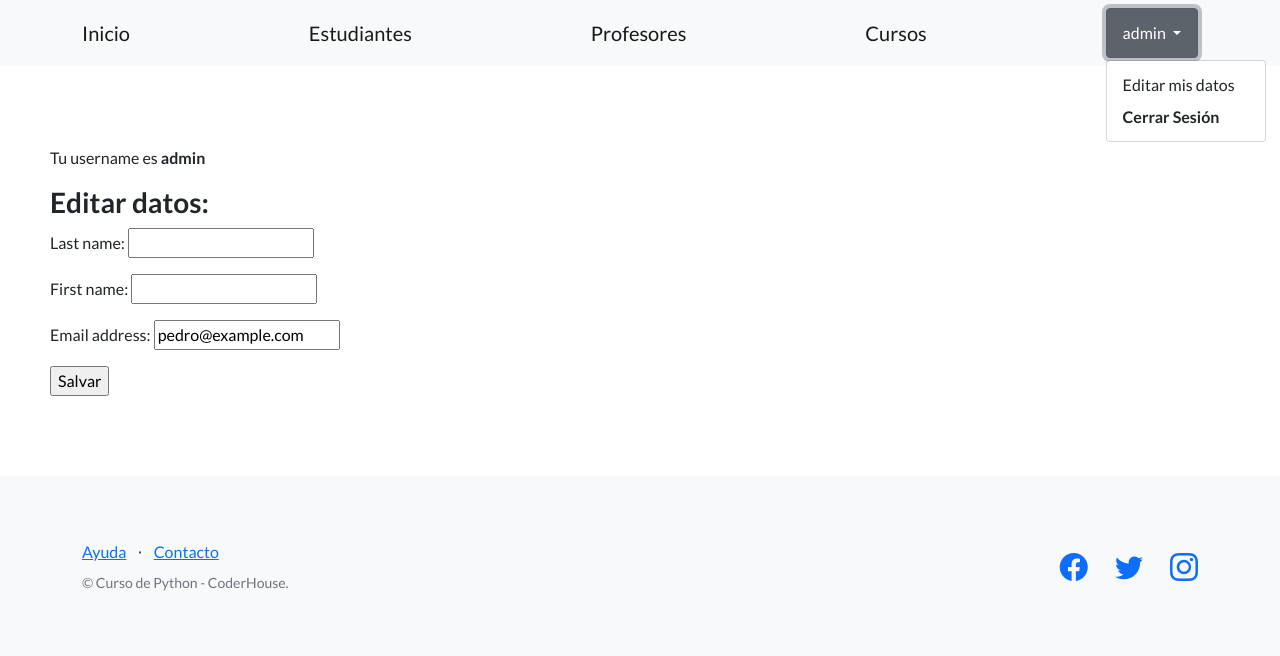
After one commit to pedrorojasg/47635_django, a Django app: page /plataforma/editar-perfil/ in a window 1280 px wide, after a click on "admin". The commit adds this page. Shown: the top 656 px of the page. Run offline with Django 4.2, Linux system fonts and the light colour scheme; a user stored in the database is signed in; some libraries are stand-ins or nearby versions.

Commit message:
Editar usuario

```diff
--- a/estudiantes/forms.py
+++ b/estudiantes/forms.py
@@ -25,3 +25,10 @@ class ProfesorForm(forms.ModelForm):
     class Meta:
         model = Profesor
         fields = ['nombre', 'apellido', 'dni', 'email',]
+
+
+class UserUpdateForm(forms.ModelForm):
+
+    class Meta:
+        model = User
+        fields = ['last_name', 'first_name', 'email']
--- a/estudiantes/templates/estudiantes/base.html
+++ b/estudiantes/templates/estudiantes/base.html
@@ -33,7 +33,22 @@
                 <a class="navbar-brand" href="{% url 'listar_profesores' %}">Profesores</a>
                 <a class="navbar-brand" href="{% url 'listar_cursos' %}">Cursos</a>
                 {% if user.is_authenticated %}
-                <a class="btn btn-warning" href="{% url 'logout' %}">Cerrar sesión</a>
+                <div class="dropdown">
+                    <button class="btn btn-secondary dropdown-toggle" type="button" id="dropdownMenuButton1" data-bs-toggle="dropdown" aria-expanded="false">
+                        {{ user.username }}
+                    </button>
+                    <ul class="dropdown-menu" aria-labelledby="dropdownMenuButton1">
+                        <li>
+                            <a class="dropdown-item" href="{% url 'editar_perfil' %}">Editar mis datos</a>
+                        </li>
+                        <li>
+                            <a class="dropdown-item" href="{% url 'logout' %}"><strong>Cerrar Sesión</strong></a></li>
+                        </li>
+                    </ul>
+                  </div>
+                </div>
+
+
                 {% else %}
                 <a class="btn btn-primary" href="{% url 'login' %}">Iniciar sesión</a>
                 <a class="btn btn-secondary" href="{% url 'registro' %}">Registro</a>
--- /dev/null
+++ b/estudiantes/templates/estudiantes/formulario_perfil.html
@@ -0,0 +1,12 @@
+{% extends "estudiantes/base.html" %}
+
+{% block contenido %}
+<p>Tu username es <b>{{ object.username }}</b></p>
+
+<h3>Editar datos:</h3>
+<form method="post">
+  {% csrf_token %}
+  {{ form.as_p }}
+  <input type="submit" value="Salvar"/>
+</form>
+{% endblock contenido %}
--- a/estudiantes/templates/estudiantes/inicio.html
+++ b/estudiantes/templates/estudiantes/inicio.html
@@ -3,5 +3,5 @@
 {% block subtitulo %}Inicio{% endblock subtitulo %}
 
 {% block contenido %}
-<h1>Bienvenido, {{ request.user.first_name }}</h1>
+<h1>Bienvenido {{ user.last_name }}, {{ user.first_name }}</h1>
 {% endblock contenido %}
--- a/estudiantes/urls.py
+++ b/estudiantes/urls.py
@@ -5,7 +5,7 @@ from estudiantes.views import (
     crear_curso, buscar_cursos, ver_curso, editar_curso, eliminar_curso,
     EstudianteListView, EstudianteCreateView, EstudianteUpdateView,
     EstudianteDeleteView, EstudianteDetailView, registro, login_view,
-    CustomLogoutView
+    CustomLogoutView, ProfileUpdateView
 )
 
 
@@ -28,4 +28,6 @@ urlpatterns = [
     path('registro/', registro, name="registro"),
     path('login/', login_view, name="login"),
     path('logout/', CustomLogoutView.as_view(), name="logout"),
+    # URLS de Perfil
+    path('editar-perfil/', ProfileUpdateView.as_view(), name="editar_perfil"),
 ]
--- a/estudiantes/views.py
+++ b/estudiantes/views.py
@@ -13,7 +13,7 @@ from django.contrib.auth.decorators import login_required
 from django.contrib.auth.mixins import LoginRequiredMixin
 
 from estudiantes.models import Estudiante, Profesor, Curso
-from estudiantes.forms import CursoFormulario, UserRegisterForm
+from estudiantes.forms import CursoFormulario, UserRegisterForm, UserUpdateForm
 
 
 @login_required
@@ -223,3 +223,13 @@ def login_view(request):
 
 class CustomLogoutView(LogoutView):
     template_name = 'estudiantes/logout.html'
+
+
+class ProfileUpdateView(LoginRequiredMixin, UpdateView):
+    model = User
+    form_class = UserUpdateForm
+    success_url = reverse_lazy('inicio')
+    template_name = 'estudiantes/formulario_perfil.html'
+
+    def get_object(self, queryset=None):
+        return self.request.user
```
Also changed, not shown: db.sqlite3.
